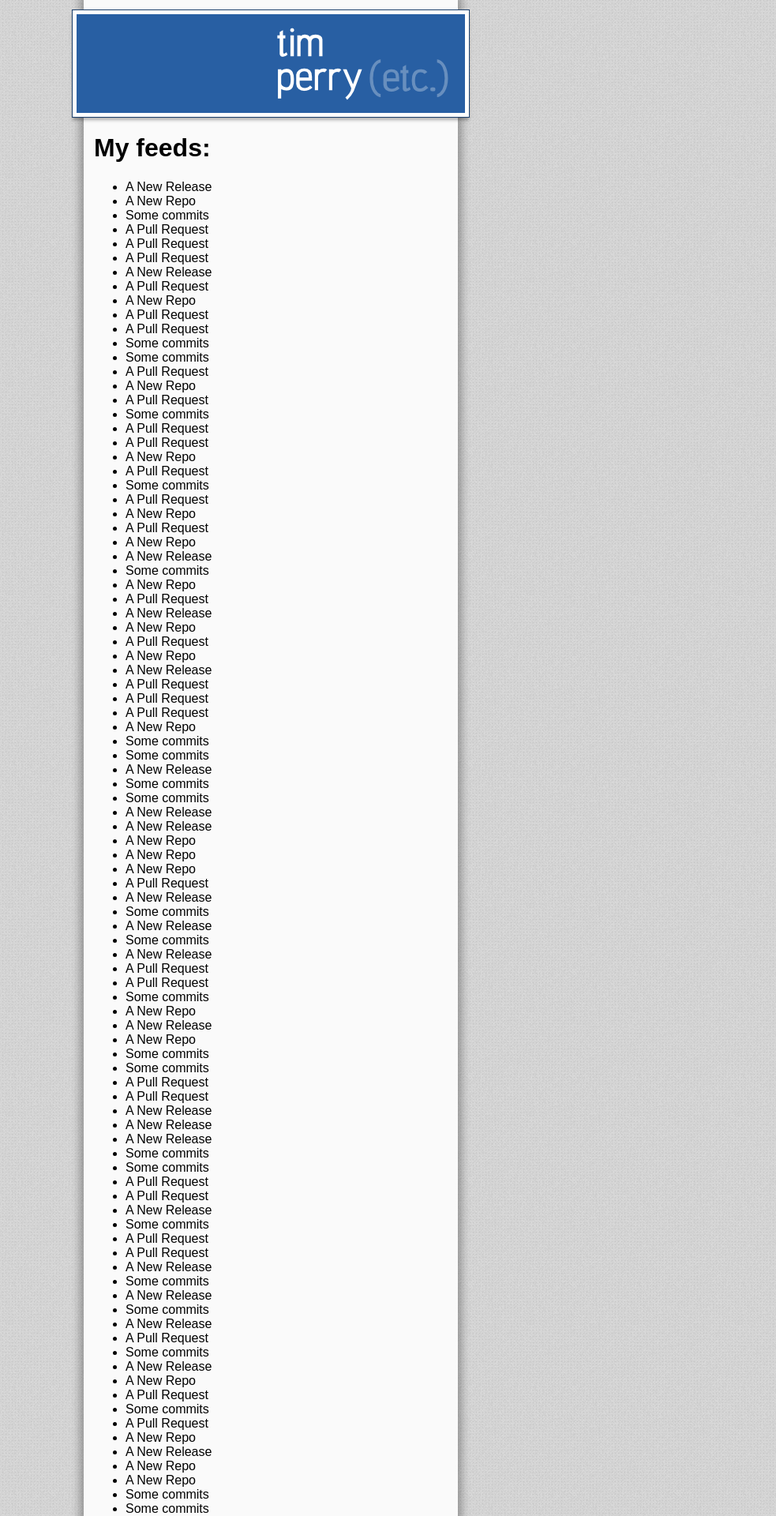
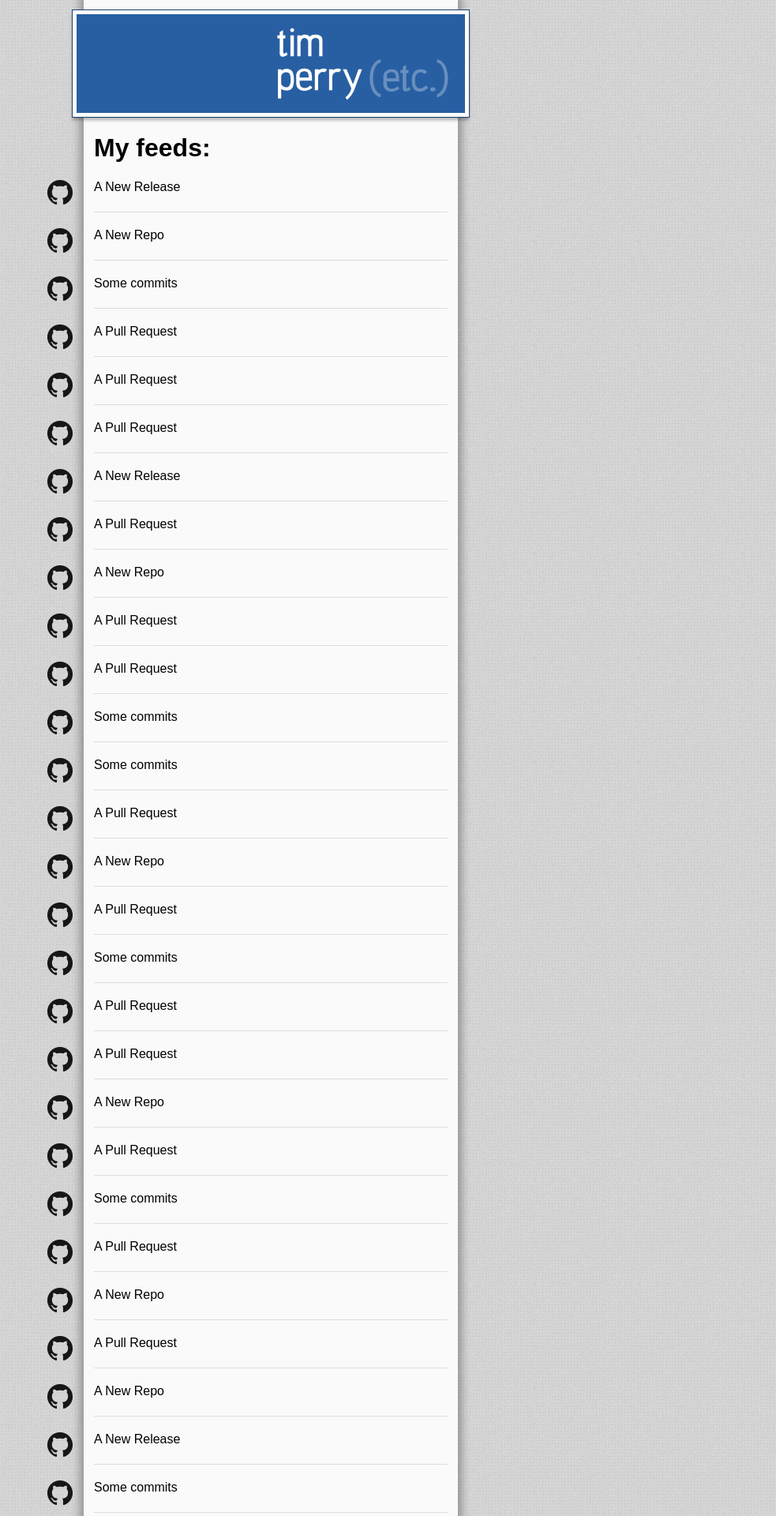
Before and after one commit to pimterry/personal-site-feed, a Flask app: page / in a window 1280 px wide. Shown: the top 1920 px of the page at 79% size, without its empty margins (297-1280 px from the left). Run offline with Flask 2, Linux system fonts and the light colour scheme.

Commit message:
Add general styling to feed items

```diff
--- /dev/null
+++ b/static/css/feed_items.css
@@ -0,0 +1,18 @@
+#feed-items ul {
+    list-style-type: none;
+    padding: 0;
+    margin: 0;
+}
+
+.feed-item {
+    min-height: 40px;
+    border: 0 solid #ddd;
+    border-bottom-width: 1px;
+    margin: 20px 0;
+}
+
+img.feed-icon {
+    position: absolute;
+    width: 32px;
+    left: -46px;
+}
--- a/templates/feed.html
+++ b/templates/feed.html
@@ -4,17 +4,18 @@
     <title>My Feeds Page</title>
     <link rel="stylesheet" href="/static/css/normalize.css" />
     <link rel="stylesheet" href="/static/css/site.css" />
+    <link rel="stylesheet" href="/static/css/feed_items.css" />
 </head>
 <body>
     <main>
         <header>
             <img src='/static/images/logo.png' />
         </header>
-        <section id="feedItems">
+        <section id="feed-items">
             <h1>My feeds:</h1>
             <ul>
                 {% for item in feed_items %}
-                    <li><article class="feedItem">
+                    <li><article class="feed-item">
                         {{ item|safe }}
                     </article></li>
                 {% endfor %}
--- a/templates/items/github_feed_item.html
+++ b/templates/items/github_feed_item.html
@@ -1,3 +1,4 @@
 <div>
+    <img class="feed-icon" src="/static/images/GitHub-Mark-32px.png" />
     {{ item.description }}
 </div>
```
Also changed, not shown: static/images/GitHub-Mark-32px.png (added).
